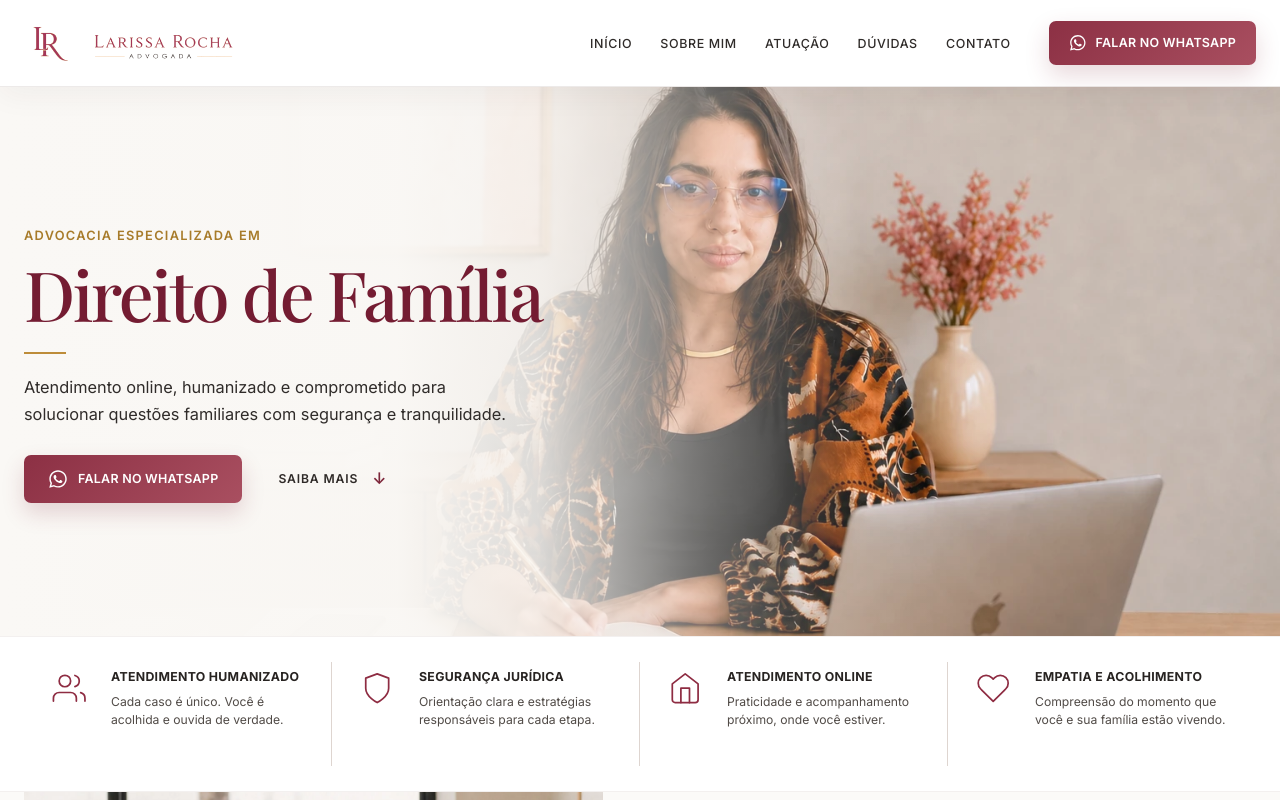
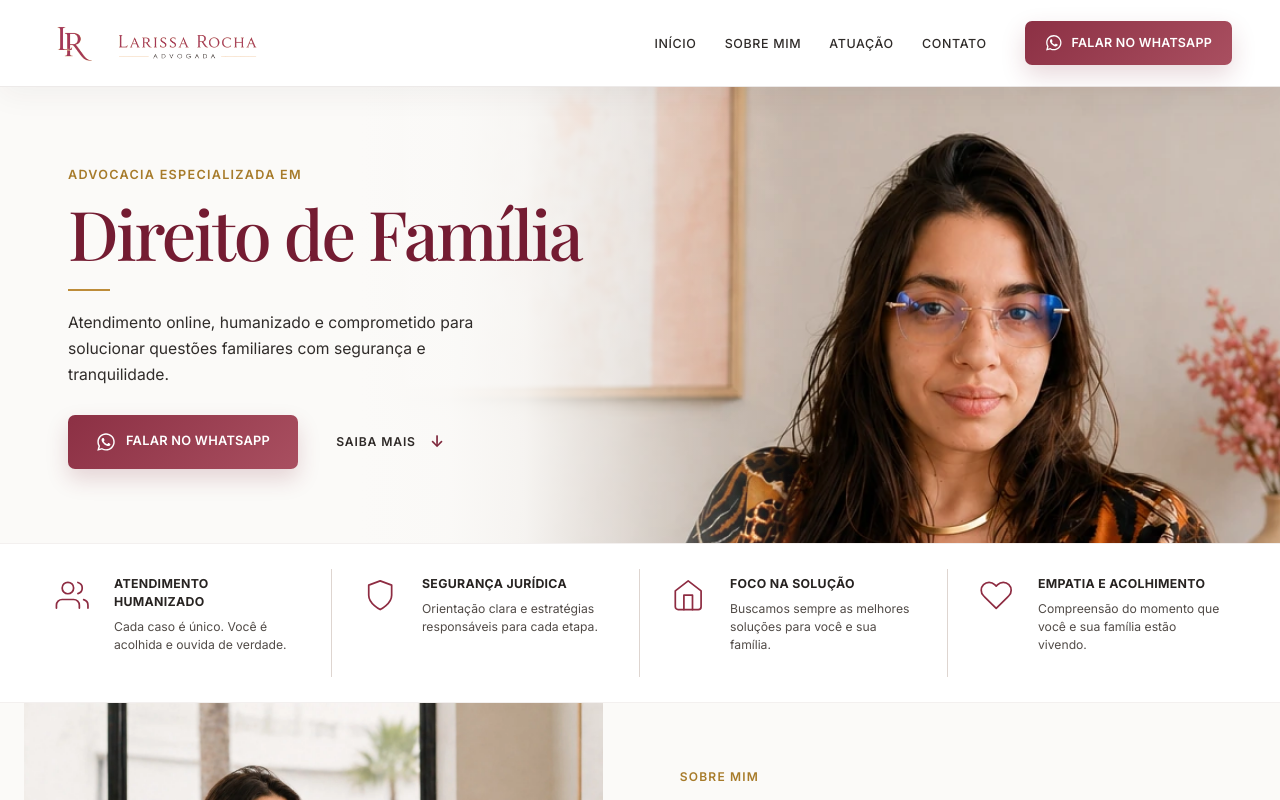
Before and after one commit to larissarocha-web/landing-page-lr-adv, a React (Vite) app: page / in a window 1280 px wide. Shown: the top 800 px of the page. Built offline with nearby package versions, Linux system fonts and the light colour scheme.

Commit message:
fix: replica proporcoes do hero do croqui

```diff
--- a/src/components/Header/index.tsx
+++ b/src/components/Header/index.tsx
@@ -42,7 +42,6 @@ export function Header() {
               <li><a href="#inicio">Início</a></li>
               <li><a href="#sobre">Sobre mim</a></li>
               <li><a href="#atuacao">Atuação</a></li>
-              <li><a href="#perguntas">Dúvidas</a></li>
               <li><a href="#footer">Contato</a></li>
             </ul>
 
@@ -82,7 +81,6 @@ export function Header() {
             <li><a href="#inicio" onClick={closeMenu}>Início</a></li>
             <li><a href="#sobre" onClick={closeMenu}>Sobre mim</a></li>
             <li><a href="#atuacao" onClick={closeMenu}>Atuação</a></li>
-            <li><a href="#perguntas" onClick={closeMenu}>Dúvidas</a></li>
             <li><a href="#footer" onClick={closeMenu}>Contato</a></li>
           </Ul>
 
--- a/src/components/Header/styles.ts
+++ b/src/components/Header/styles.ts
@@ -14,7 +14,7 @@ export const HeaderContainer = styled.header`
 
 export const Div1 = styled.div`
   display: flex;
-  width: min(100% - 48px, 1320px);
+  width: min(100% - 96px, 1400px);
   height: 86px;
   align-items: center;
   justify-content: space-between;
--- a/src/pages/Home/index.tsx
+++ b/src/pages/Home/index.tsx
@@ -1,7 +1,7 @@
 import { FaWhatsapp } from 'react-icons/fa'
 import { FiHeart, FiHome, FiShield, FiUsers } from 'react-icons/fi'
 
-import blogueira from '../../assets/larissa-hero-seria-joias.webp'
+import blogueira from '../../assets/larissa-hero-colar-preservada.webp'
 import {
   Actions,
   Benefit,
@@ -69,8 +69,8 @@ export function Home() {
         <Benefit>
           <FiHome aria-hidden="true" />
           <div>
-            <h2>Atendimento online</h2>
-            <p>Praticidade e acompanhamento próximo, onde você estiver.</p>
+            <h2>Foco na solução</h2>
+            <p>Buscamos sempre as melhores soluções para você e sua família.</p>
           </div>
         </Benefit>
 
--- a/src/pages/Home/styles.ts
+++ b/src/pages/Home/styles.ts
@@ -12,7 +12,7 @@ export const Container = styled.main`
 export const Hero = styled.div`
   position: relative;
   display: flex;
-  min-height: 550px;
+  min-height: clamp(450px, 35.7vw, 548px);
   align-items: stretch;
   overflow: hidden;
   background: #f5f0ec;
@@ -24,12 +24,13 @@ export const Hero = styled.div`
     background:
       linear-gradient(
         90deg,
-        #faf8f5 0%,
-        rgba(250, 248, 245, 0.99) 31%,
-        rgba(250, 248, 245, 0.88) 42%,
-        rgba(250, 248, 245, 0.46) 54%,
-        rgba(250, 248, 245, 0.08) 68%,
-        transparent 78%
+        #fbfaf8 0%,
+        #fbfaf8 28%,
+        rgba(251, 250, 248, 0.99) 35%,
+        rgba(251, 250, 248, 0.92) 41%,
+        rgba(251, 250, 248, 0.63) 48%,
+        rgba(251, 250, 248, 0.2) 56%,
+        transparent 63%
       );
     content: '';
     pointer-events: none;
@@ -51,26 +52,26 @@ export const Copy = styled.div`
   position: relative;
   z-index: 2;
   display: flex;
-  width: min(100% - 48px, 1320px);
+  width: min(100% - 136px, 1400px);
   align-items: flex-start;
   flex-direction: column;
   justify-content: center;
   margin: 0 auto;
-  padding: 55px 0 48px;
+  padding: 49px 0 44px;
 
   .eyebrow {
-    margin-bottom: 14px;
+    margin-bottom: 13px;
     color: #a77b2a;
-    font-size: 0.8rem;
+    font-size: 0.79rem;
     font-weight: 600;
     letter-spacing: 0.1em;
     text-transform: uppercase;
   }
 
   h1 {
-    max-width: 650px;
+    max-width: 670px;
     color: #741c32;
-    font-size: clamp(4rem, 5.4vw, 5.7rem);
+    font-size: clamp(4rem, 5.35vw, 5.5rem);
     letter-spacing: -0.035em;
     line-height: 0.98;
   }
@@ -78,15 +79,15 @@ export const Copy = styled.div`
   .gold-line {
     width: 42px;
     height: 2px;
-    margin: 24px 0 20px;
+    margin: 23px 0 19px;
     background: #bd8c39;
   }
 
   > p {
-    max-width: 485px;
+    max-width: 455px;
     color: #302c2a;
-    font-size: 1.02rem;
-    line-height: 1.65;
+    font-size: 0.98rem;
+    line-height: 1.68;
   }
 
   @media (max-width: 900px) {
@@ -125,10 +126,12 @@ export const Portrait = styled.figure`
   overflow: hidden;
 
   img {
-    width: 100%;
-    height: 100%;
-    object-fit: cover;
-    object-position: 61% 45%;
+    position: absolute;
+    top: clamp(-118px, -7.7vw, -82px);
+    left: 0;
+    width: 135%;
+    max-width: none;
+    height: auto;
   }
 
   @media (max-width: 900px) {
@@ -139,8 +142,8 @@ export const Portrait = styled.figure`
 export const Actions = styled.div`
   display: flex;
   align-items: center;
-  gap: 36px;
-  margin-top: 27px;
+  gap: 38px;
+  margin-top: 26px;
 
   @media (max-width: 480px) {
     width: 100%;
@@ -152,16 +155,16 @@ export const Actions = styled.div`
 
 export const WhatsButton = styled.a`
   display: inline-flex;
-  min-height: 48px;
+  min-height: 54px;
   align-items: center;
   justify-content: center;
   gap: 10px;
-  padding: 0 24px;
+  padding: 0 28px;
   border-radius: 7px;
   background: linear-gradient(135deg, #8c3044, #a94f60);
   box-shadow: 0 10px 22px rgba(125, 38, 58, 0.18);
   color: #fff;
-  font-size: 0.78rem;
+  font-size: 0.8rem;
   font-weight: 600;
   letter-spacing: 0.02em;
   text-decoration: none;
@@ -209,7 +212,7 @@ export const Benefits = styled.div`
   display: grid;
   width: 100%;
   grid-template-columns: repeat(4, 1fr);
-  padding: 25px max(24px, calc((100vw - 1320px) / 2));
+  padding: 25px max(24px, calc((100vw - 1360px) / 2));
   border-top: 1px solid rgba(98, 68, 59, 0.08);
   border-bottom: 1px solid rgba(98, 68, 59, 0.08);
   background: rgba(255, 255, 255, 0.98);
@@ -228,11 +231,11 @@ export const Benefits = styled.div`
 
 export const Benefit = styled.article`
   display: grid;
-  min-height: 104px;
+  min-height: 108px;
   align-items: start;
   grid-template-columns: 44px 1fr;
   gap: 15px;
-  padding: 6px 28px;
+  padding: 6px 31px;
   border-right: 1px solid #ded5d0;
 
   &:last-child {
```
Also changed, not shown: src/assets/larissa-hero-colar-preservada.webp (added).
